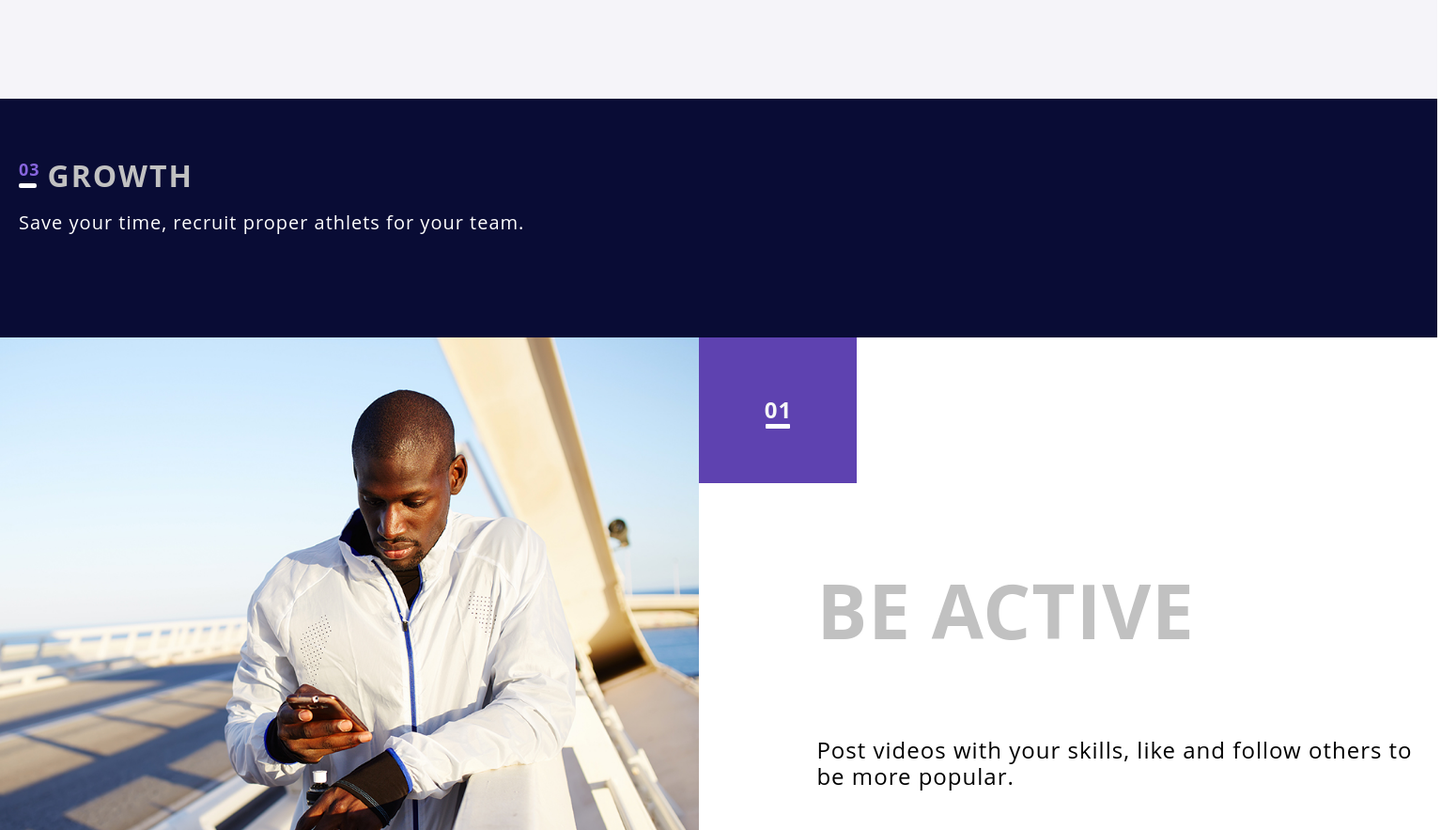
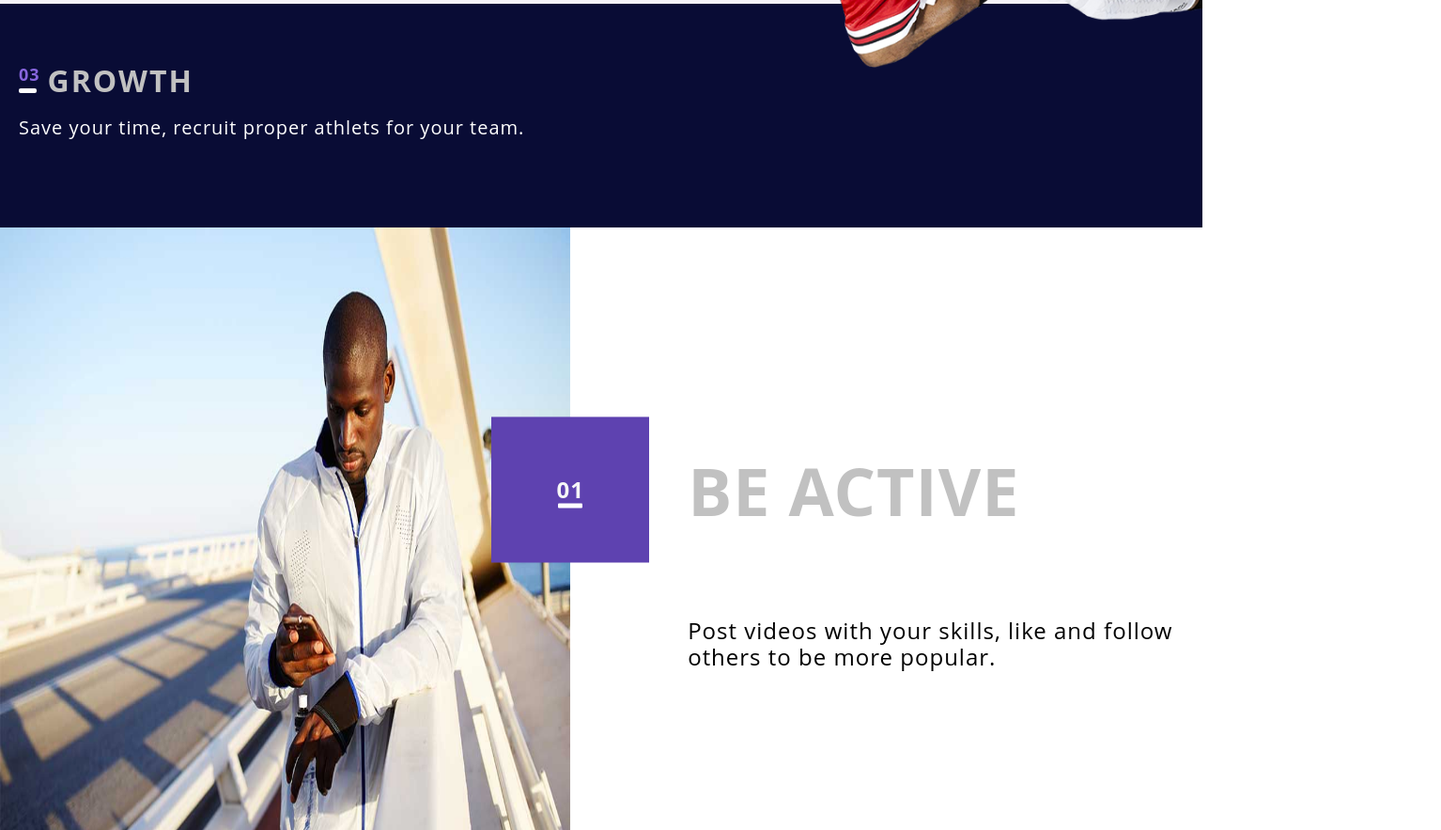
Before and after one commit to SoleMifabis/mq-diplom, a plain HTML site: page index.html in a window 1280 px wide. Shown: the part 2577-3460 px from the top of the page at 94% size, 1534 px wide, since content can reach past the window. Drawn offline with Linux system fonts and the light colour scheme.

Commit message:
Обновление

```diff
--- a/css/style.css
+++ b/css/style.css
@@ -538,6 +538,7 @@ p {
 }
 
 @media (min-width: 961px) {
+
     .athlets, .players {
         min-width: 717px;
         display: flex;
@@ -545,11 +546,16 @@ p {
         flex-wrap: wrap;
     }
 
+    .players {
+        overflow: hidden;
+    }
+
     .athlets-img {
         top: 30px;
-        left: 15%;
+        left: 5%;
+        right: 0;
         transform: none;
-        width: 35%;
+        width: 50%;
     }
 
     .athlets-title {
@@ -562,18 +568,16 @@ p {
     }
 
     .athlets-connection {
-        min-height: 136px;
         padding: 0;
     }
 
     .athlets-collaboration {
-        min-height: 248px;
         padding-top: 60px;
         min-width: 717px;
+
     }
 
     .athlets-growth {
-        min-height: 220px;
         padding-top: 55px;
         min-width: 717px;
     }
@@ -594,13 +598,13 @@ p {
 
     .players-collaboration {
         min-width: 717px;
-        min-height: 228px;
+
         padding-top: 54px;
     }
 
     .players-growth {
         min-width: 717px;
-        min-height: 196px;
+
         padding-top: 58px;
     }
 
@@ -620,8 +624,10 @@ p {
     .players-img {
         top: 30px;
         right: 0;
-        transform: none;
-        width: 35%;
+        left: 40%;
+        width: 70%;
+
+
     }
 }
 
@@ -631,16 +637,23 @@ p {
     flex-direction: column;
 }
 
+
+.visual {
+    position: relative;
+    display: flex;
+    width: 100%;
+}
+
+
 .be-active-img, .find-contact-img, .work-it-img {
-    display: flex;
     box-sizing: border-box;
     justify-content: center;
     align-items: center;
     background-color: #eff6f1;
-    max-width: 100%;
+    width: 100%;
 }
 
-.card-number {
+.card-number, .card-number-contact {
     font-size: 14px;
     letter-spacing: 1px;
     line-height: 34px;
@@ -653,13 +666,13 @@ p {
 
     position: absolute;
     left: 20px;
-    top: -30%;
+    bottom: 0;
     width: 70px;
     height: 70px;
     background-color: #5e42b0;
 }
 
-.card-number::after {
+.card-number::after, .card-number-contact::after {
     content: "";
 
     width: 15px;
@@ -675,7 +688,6 @@ p {
     box-sizing: border-box;
     padding-left: 20px;
     min-width: 280px;
-    position: relative;
 }
 
 h3 {
@@ -706,7 +718,7 @@ h3 {
 }
 
 @media (min-width: 641px) {
-    .card-number {
+    .card-number, .card-number-contact {
         font-size: 24px;
 
         left: 24px;
@@ -715,7 +727,7 @@ h3 {
         height: 116px;
     }
 
-    .card-number::after {
+    .card-number::after, .card-number-contact::after {
         content: "";
 
         width: 25px;
@@ -741,84 +753,97 @@ h3 {
         font-weight: 400;
 
         margin-bottom: 95px;
-        min-width: 665px;
+
     }
 }
 
 @media (min-width: 961px) {
-    .be-active, .find-contact, .work-it {
+    .second-part {
+        display: flex;
+        flex-direction: column;
+        width: 100%;
+        margin: 0 auto;
+    }
+
+    .be-active, .work-it {
         display: flex;
         flex-direction: row;
         flex-wrap: nowrap;
-        min-height: 730px;
-        min-width: 1530px;
-        justify-content: stretch;
-
-        position: relative;
+        width: 100%;
 
     }
 
-    .be-active-img, .find-contact-img, .work-it-img {
-        justify-content: center;
-        align-items: center;
-        background-color: #eff6f1;
-        max-width: 100%;
+    .find-contact {
         display: flex;
+        flex-direction: row-reverse;
+        flex-wrap: nowrap;
+        width: 100%;
     }
 
+    .be-active-img, .find-contact-img, .work-it-img {
+        max-width: unset;
+        max-width: 100%;
+        height: 100%;
+        flex: 1 1 100%;
+    }
+
+    .be-active-card, .work-it-card {
+        box-sizing: border-box;
+        flex: 1 1 100%;
+        padding-left: 125px;
+    }
+
+    .find-contact-card {
+        box-sizing: border-box;
+        flex: 1 1 100%;
+        padding-right: 125px;
+
+    }
+
+    h3 {
+        margin-top: 250px;
+        margin-bottom: 105px;
+        font-size: 70px;
+        min-width: 530px;
+
+    }
+
+    .be-active-text, .find-contact-text, .work-it-text {
+        margin-bottom: 216px;
+        min-width: 530px;
+    }
+
+
     .card-number {
-        display: flex;
-        justify-content: center;
-        align-items: center;
+        bottom: unset;
+        left: unset;
+        right: 0;
+        transform: translate(50%, 130%);
 
-        position: absolute;
-        top: 0;
-        left: 0;
-        bottom: 0;
-        right: 0;
         width: 168px;
         height: 155px;
-        background-color: #5e42b0;
     }
 
-    .card-number::after {
+    .card-number-contact {
+        bottom: unset;
+        left: 0;
+        transform: translate(-50%, 130%);
+
+        width: 168px;
+        height: 155px;
+    }
+
+    .card-number::after, .card-number-contact::after {
         content: "";
 
         width: 26px;
-        height: 5px;
         border-radius: 1px;
-        background-color: #ffffff;
         position: absolute;
         top: 92px;
     }
 
-    .find-contact {
-        flex-direction: row-reverse;
+}
 
-    }
-
-    .be-active-card, .work-it-card {
-        padding: 0 0 0 125px;
-    }
-
-    .find-contact-card {
-        padding: 0 125px 0 0;
-        box-sizing: border-box;
-
-        padding-left: 30px;
-    }
-
-    h3 {
-        margin-top: 260px;
-        margin-bottom: 105px;
-    }
-
-    .be-active-text, .find-contact-text, .work-it-text {
-        margin-bottom: 216px;
-    }
-
-
-}
 
 
 
--- a/index.html
+++ b/index.html
@@ -51,6 +51,7 @@
     </header>
 
     <main class="content">
+        <section>
             <div class="athlets">
                 <h2 class="athlets-title">athlets</h2>
                 <picture>
@@ -80,7 +81,7 @@
                 <h2 class="players-title">players</h2>
                 <picture>
                     <source srcset="img/basketballer_302.png" media="(max-width: 640px)">
-                <source srcset="img/basketballer_436.png" media="(min-width: 641px)">
+                    <source srcset="img/basketballer_436.png" media="(min-width: 641px) and (max-width: 960px)">
                     <source srcset="img/basketballer_991.png" media="(min-width: 961px)">
                     <img class="players-img" src="img/basketballer_991.png" alt="basketball-player">
                 </picture>
@@ -99,46 +100,53 @@
                     <sup class="number-players-growth">03</sup>growth</h4>
                 <p class="players-growth-text">Save your time, recruit proper athlets for your team.</p>
             </div>
-
-
+        </section>
+        <section class="second-part">
             <div class="be-active">
+                <div class="visual">
                     <picture>
                         <source media="(max-width: 640px)" srcset="img/be-active_640.jpg">
-                <source media="(min-width: 641px)" srcset="img/be-active_960.jpg">
+                        <source media="(min-width: 641px)" srcset="img/be-active_960.jpg and (max-width: 960px)">
                         <source media="(min-width: 961px)" srcset="img/be-active_1024.jpg">
                         <img class="be-active-img" src="img/be-active.jpg" alt="sportsman">
                     </picture>
+                    <div class="card-number">01</div>
+                </div>
                 <div class="be-active-card">
-                <div class="card-number">01</div>
                     <h3 class="be-active-title">be active</h3>
                     <p class="be-active-text">Post videos with your skills, like and follow others to be more popular.</p>
                 </div>
             </div>
             <div class="find-contact">
+                <div class="visual">
                     <picture>
                         <source srcset="img/find-contact_640.jpg" media="(max-width: 640px)">
-                <source srcset="img/find-contact_960.jpg" media="(min-width: 641px)">
+                        <source srcset="img/find-contact_960.jpg" media="(min-width: 641px) and (max-width: 960px)">
                         <source srcset="img/find-contact_1024.jpg" media="(min-width: 961px)">
                         <img class="find-contact-img" src="img/find-contact.jpg" alt="trainer">
                     </picture>
+                    <div class="card-number-contact">02</div>
+                </div>
                 <div class="find-contact-card">
-                <div class="card-number">02</div>
                     <h3 class="find-contact-title">find contact</h3>
                     <p class="find-contact-text">Contact others to find right coach or athlete you are looking for.</p>
                 </div>
             </div>
             <div class="work-it">
+                <div class="visual">
                     <picture>
                         <source srcset="img/work-it_640.jpg" media="(max-width: 640px)">
-                <source srcset="img/work-it_960.jpg" media="(min-width: 641px)">
+                        <source srcset="img/work-it_960.jpg" media="(min-width: 641px) and (max-width: 960px)">
                         <source srcset="img/work-it_1024.jpg" media="(min-width: 961px)">
                         <img class="work-it-img" src="img/work-it.jpg" alt="football-team">
                     </picture>
+                    <div class="card-number">03</div>
+                </div>
                 <div class="work-it-card">
-                <div class="card-number">03</div>
                     <h3 class="work-it-title">work it</h3>
                     <p class="work-it-text">Enjoy being a student athlete, the recruiting process can be overwhelming, we want to make this enjoyable experience.</p>
             </div>
+        </section>
     </main>
 
     <footer class="footer">
```
Lines whose indentation alone changed are shown as unchanged.
